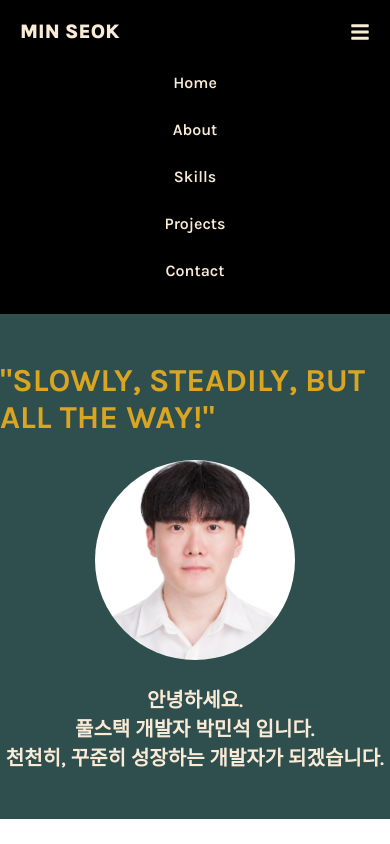
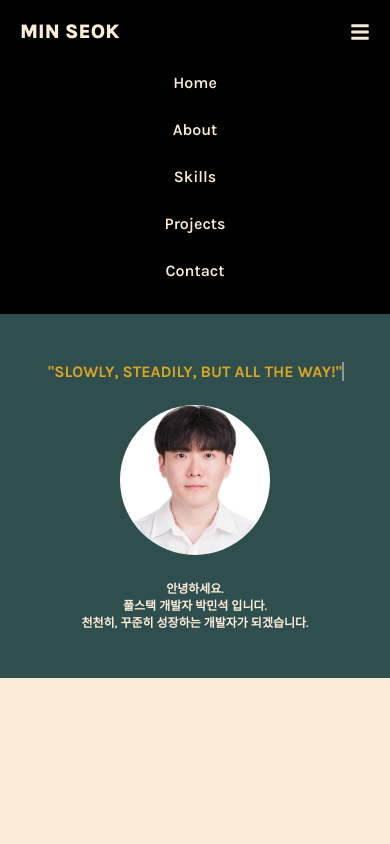
Before and after one commit to DIA-MIN/Portfolio2, a React (Create React App) app in the folder my-porfolio/: page / in a window 390 px wide. Built offline with nearby package versions, Linux system fonts and the light colour scheme.

Commit message:
feat: update Home Style for response

```diff
--- a/my-porfolio/src/components/views/App.js
+++ b/my-porfolio/src/components/views/App.js
@@ -1,3 +1,4 @@
+import './App.scss';
 import Home from './Home/Home';
 import NavBar from './NavBar/NavBar';
 
--- a/my-porfolio/src/components/views/App.scss
+++ b/my-porfolio/src/components/views/App.scss
@@ -0,0 +1,6 @@
+@import './commons/commons.scss';
+
+.App {
+  background: $bodyColor;
+  height: 100vh;
+}
--- a/my-porfolio/src/components/views/Home/Home.scss
+++ b/my-porfolio/src/components/views/Home/Home.scss
@@ -40,6 +40,9 @@
     display: flex;
     flex-direction: column;
     align-items: center;
+    opacity: 0;
+    transform: translateY(3rem);
+    animation: fadeInUp 3s ease 2s forwards;
 
     .profile {
       width: 200px;
@@ -75,3 +78,44 @@
     background: transparent;
   }
 }
+
+@keyframes fadeInUp {
+  to {
+    opacity: 1;
+    transform: translateY(0);
+  }
+}
+
+@media screen and (max-width: 784px) {
+  .home {
+    .moto {
+      font-size: 1.5rem;
+    }
+    .intro {
+      .profile {
+        width: 180px;
+        height: 180px;
+      }
+      .explain {
+        font-size: 1rem;
+      }
+    }
+  }
+}
+
+@media screen and (max-width: 478px) {
+  .home {
+    .moto {
+      font-size: 1rem;
+    }
+    .intro {
+      .profile {
+        width: 150px;
+        height: 150px;
+      }
+      .explain {
+        font-size: 0.75rem;
+      }
+    }
+  }
+}
--- a/my-porfolio/src/components/views/NavBar/NavBar.scss
+++ b/my-porfolio/src/components/views/NavBar/NavBar.scss
@@ -1,12 +1,15 @@
 @import '../commons/commons.scss';
 
 nav {
+  position: sticky;
+  top: 0;
   background: black;
   display: flex;
   justify-content: space-between;
   align-items: center;
   color: $bodyColor;
   padding: 0.5rem 3rem;
+  z-index: 10;
 
   .logo {
     font-weight: 800;
```
